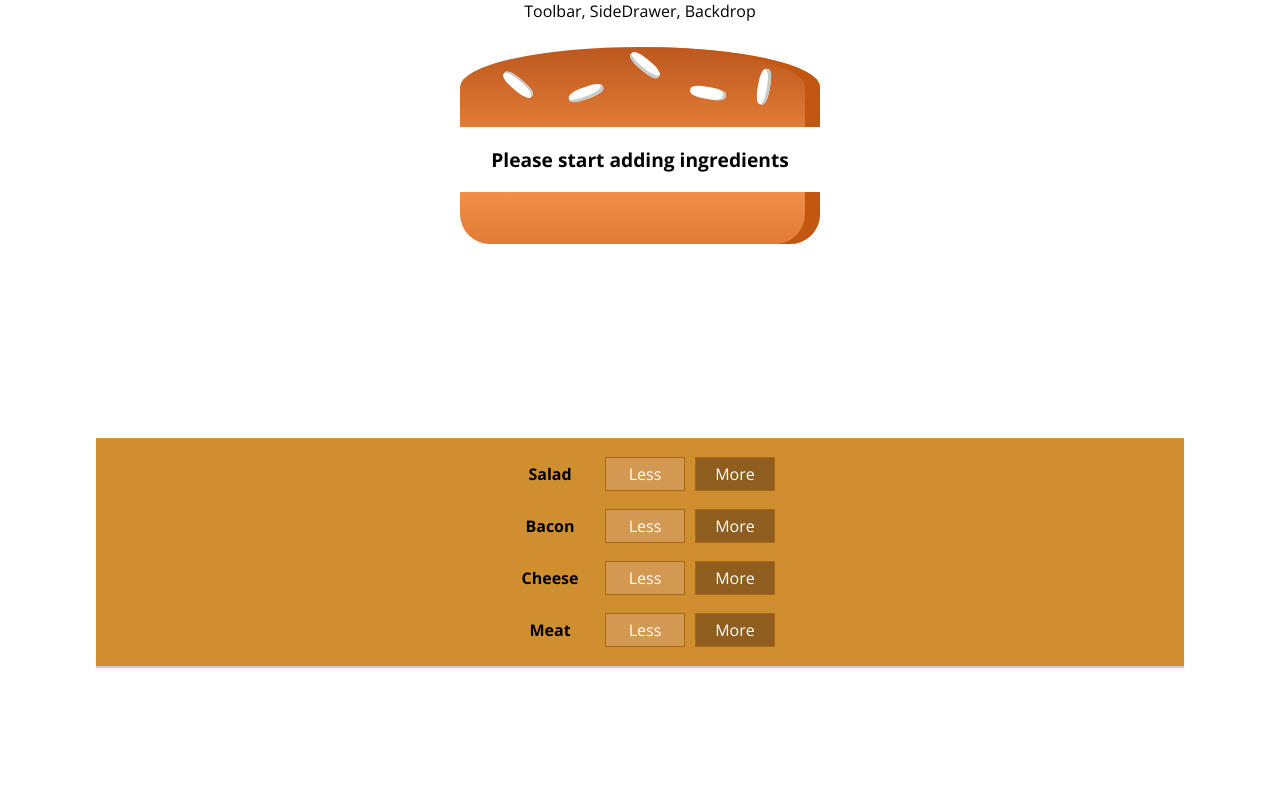
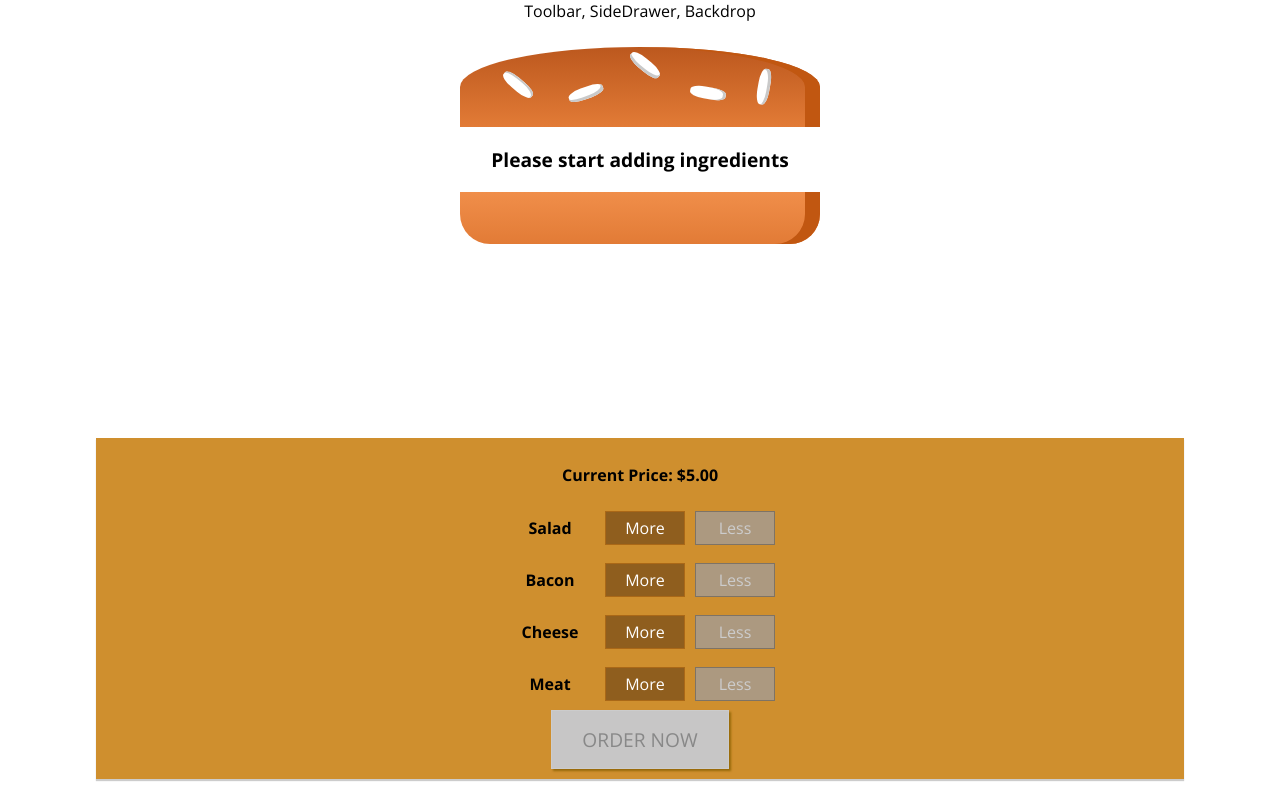
Before and after one commit to navvyboi/burgerbuilder, a React app: page / in a window 1280 px wide. Built offline with nearby package versions, Linux system fonts and the light colour scheme.

Commit message:
Finished the burger/builder

```diff
--- a/src/components/Burger/BuildControls/BuildControl/BuildControl.js
+++ b/src/components/Burger/BuildControls/BuildControl/BuildControl.js
@@ -4,8 +4,8 @@
 const buildControl = (props) => (
     <div className='BuildControl'>
         <div className='Label'>{props.label}</div>
-        <button className='Less'>Less</button>
-        <button className='More'>More</button>
+        <button className='More' onClick={props.added}>More</button>
+        <button className='Less' onClick={props.removed} disabled={props.disabled}>Less</button>
     </div>
 )
 
--- a/src/components/Burger/BuildControls/BuildControls.css
+++ b/src/components/Burger/BuildControls/BuildControls.css
@@ -8,3 +8,48 @@
     margin: auto;
     padding: 10px 0;
 }
+
+p {
+    font-weight: bold
+}
+
+.OrderButton {
+    background-color: #DAD735;
+    outline: none;
+    cursor: pointer;
+    border: 1px solid #966909;
+    color: #966909;
+    font-family: inherit;
+    font-size: 1.2em;
+    padding: 15px 30px;
+    box-shadow: 2px 2px 2px #966909;
+}
+
+.OrderButton:hover, .OrderButton:active {
+    background-color: #A0DB41;
+    border: 1px solid #966909;
+    color: #966909;
+}
+
+.OrderButton:disabled {
+    background-color: #C7C6C6;
+    cursor: not-allowed;
+    border: 1px solid #ccc;
+    color: #888888;
+}
+
+.OrderButton:not(:disabled) {
+    animation: enable 0.3s linear;
+}
+
+@keyframes enable {
+    0% {
+        transform: scale(1);
+    }
+    60% {
+        transform: scale(1.1);
+    }
+    100% {
+        transform: scale(1);
+    }
+}
--- a/src/components/Burger/BuildControls/BuildControls.js
+++ b/src/components/Burger/BuildControls/BuildControls.js
@@ -11,7 +11,14 @@
 
 const buildControls = (props) => (
     <div className='Controls'>
-        {controls.map(control => <BuildControl label={control.Label} type={control.type}/>)}
+        <p>Current Price: ${props.price.toFixed(2)}</p>
+        {controls.map(control => <BuildControl
+            label={control.Label}
+            type={control.type}
+            added={() => props.ingredientAdded(control.type)}
+            removed={()=> props.ingredientRemoved(control.type)}
+            disabled={props.disableInfo[control.type]}/>)}
+        <button className='OrderButton' disabled={!props.purchasable}>ORDER NOW</button>
     </div>
 )
 
--- a/src/containers/BurgerBuilder/BurgerBuilder.js
+++ b/src/containers/BurgerBuilder/BurgerBuilder.js
@@ -1,25 +1,81 @@
-import React, {Component} from 'react'
-import Burger from '../../components/Burger/Burger'
-import BuildControls from '../../components/Burger/BuildControls/BuildControls'
+import React, { Component } from "react";
+import Burger from "../../components/Burger/Burger";
+import BuildControls from "../../components/Burger/BuildControls/BuildControls";
+
+const INGREDIENT_PRICES = {
+  salad: 0.5,
+  bacon: 1,
+  cheese: 0.5,
+  meat: 1.5
+};
 
 class BurgerBuilder extends Component {
-    state = {
-        ingredients: {
-            salad: 0,
-            bacon: 0,
-            cheese: 0,
-            meat: 0
-        }
+  state = {
+    ingredients: {
+      salad: 0,
+      bacon: 0,
+      cheese: 0,
+      meat: 0
+    },
+    totalPrice: 5,
+    purchasable: false
+  };
+  updatePurchaseState = (ingredients) => {
+    const sum = Object.keys(ingredients)
+      .map(key => ingredients[key])
+      .reduce((sum, el) => {
+        return sum + el;
+      }, 0);
+    this.setState({ purchasable: sum > 0 });
+  };
+
+  addIngredientHandler = type => {
+    const count = this.state.ingredients[type] + 1;
+    const updatedIngredients = { ...this.state.ingredients };
+    updatedIngredients[type] = count;
+    const ingredientPrice = INGREDIENT_PRICES[type];
+    const newPrice = this.state.totalPrice + ingredientPrice;
+    this.setState({
+      ingredients: updatedIngredients,
+      totalPrice: newPrice
+    });
+    this.updatePurchaseState(updatedIngredients)
+  };
+
+  removeIngredientHandler = type => {
+    const count = this.state.ingredients[type] - 1;
+    if (count >= 0) {
+      const updatedIngredients = { ...this.state.ingredients };
+      updatedIngredients[type] = count;
+      const ingredientPrice = INGREDIENT_PRICES[type];
+      const newPrice = this.state.totalPrice - ingredientPrice;
+      this.setState({
+        ingredients: updatedIngredients,
+        totalPrice: newPrice
+      });
+      this.updatePurchaseState(updatedIngredients);
+    }
+  };
+
+  render() {
+    const disableInfo = { ...this.state.ingredients };
+    for (let key in disableInfo) {
+      disableInfo[key] = disableInfo[key] <= 0;
     }
 
-    render() {
-        return (
-            <>
-                <Burger ingredients={this.state.ingredients}/>
-                <BuildControls/>
-            </>
-        )
-    }
+    return (
+      <>
+        <Burger ingredients={this.state.ingredients} />
+        <BuildControls
+          ingredientAdded={this.addIngredientHandler}
+          ingredientRemoved={this.removeIngredientHandler}
+          disableInfo={disableInfo}
+          price={this.state.totalPrice}
+          purchasable={this.state.purchasable}
+        />
+      </>
+    );
+  }
 }
 
-export default BurgerBuilder
+export default BurgerBuilder;
```
